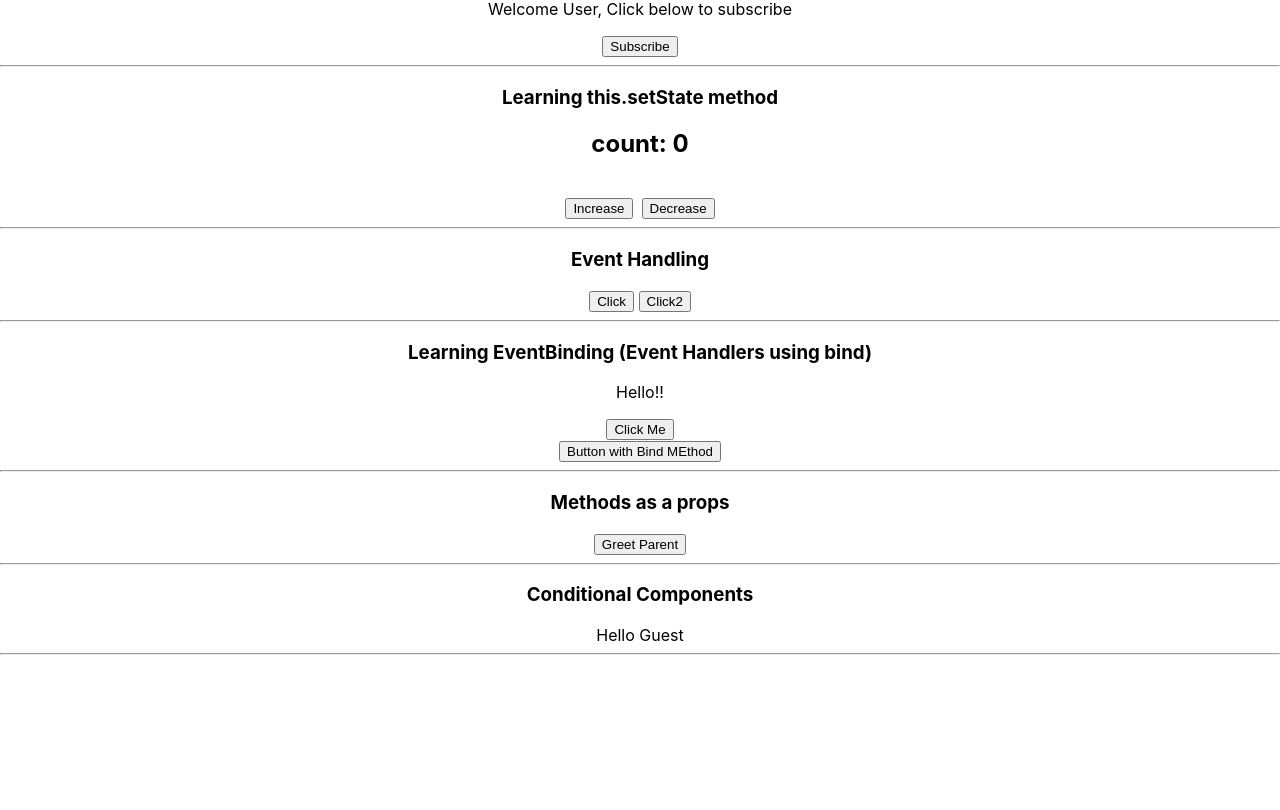
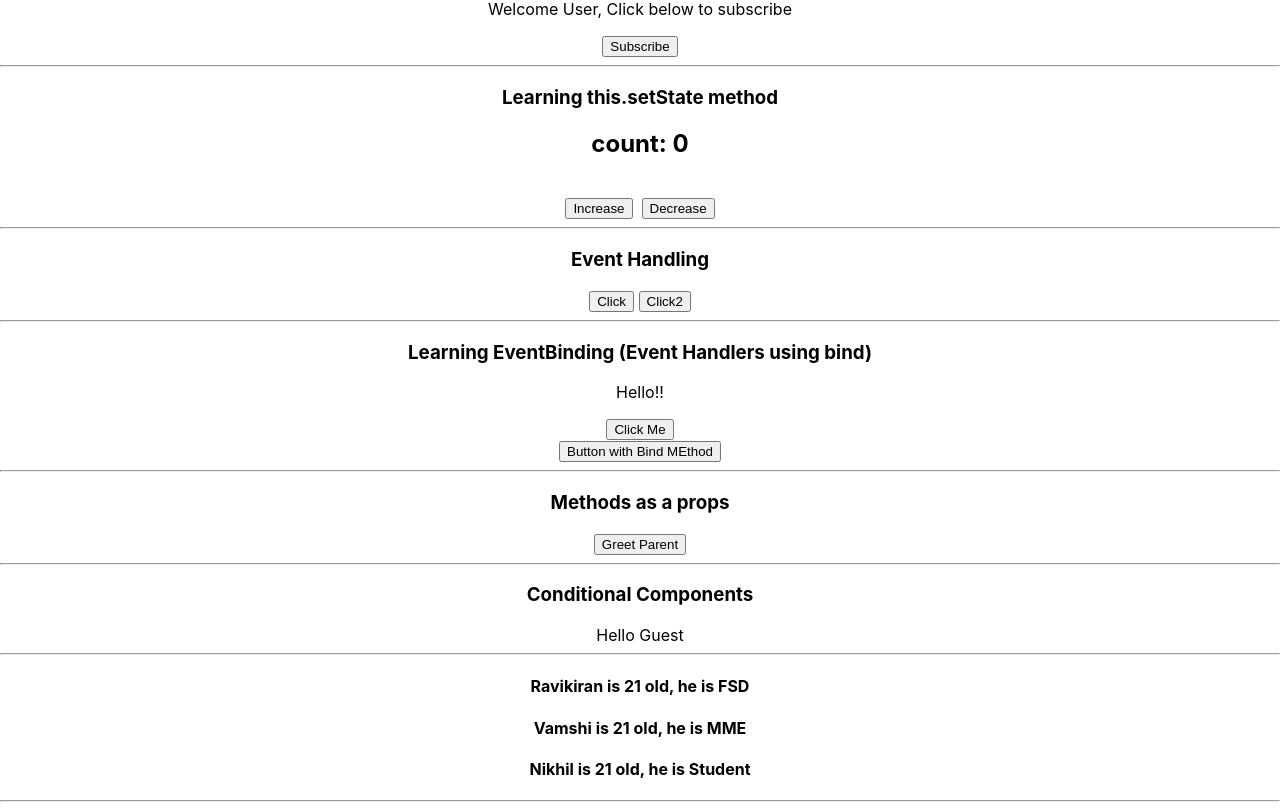
Before and after one commit to kirannani168/LearningReactJS, a React (Create React App) app: page / in a window 1280 px wide. Shown: the part 438-1248 px from the top of the page. Before the commit the page ends 1101 px from the top, so only its background shows below. Built offline with nearby package versions, Linux system fonts and the light colour scheme.

Commit message:
Map() Method: Namelist.js
Map() method using two components NameList.js & PersonList.js

```diff
--- a/src/App.js
+++ b/src/App.js
@@ -7,6 +7,7 @@ import EventBinding from './Components/EventBinding';
 import EventHandling from './Components/EventHandling';
 import Greet from './Components/Greet';
 import Message from './Components/Message';
+import NameList from './Components/NameList';
 import ParentComponent from './Components/ParentComponent';
 import UserGreeting from './Components/UserGreeting';
 import Welcome from './Components/Welcome';
@@ -36,6 +37,8 @@ class App extends Component {
         <hr/>
         <UserGreeting/>
         <hr/>
+        <NameList/>
+        <hr/>
       </div>
     )
   }
--- /dev/null
+++ b/src/Components/NameList.js
@@ -0,0 +1,56 @@
+import React from 'react'
+import Person from './Person'
+
+function NameList() {
+    // const names = ["Ravi", "Kiran", "Reddy"]
+    // return (
+    //     <div>
+    //         <h3>Using maps</h3>
+    //         {/* <h5>{names[0]}</h5>
+    //     <h5>{names[1]}</h5>
+    //     <h5>{names[2]}</h5> */}
+
+    //         {
+    //             names.map(item => <h5>{item}</h5>)
+    //         }
+    //     </div>
+    // )
+
+
+
+    // const names = ["Burra", "Vamshi", "Goud"]
+    // const namesList = names.map(itm => <h5>{itm}</h5>)
+    // return <div key={1}>{namesList}</div>
+
+    const persons = [
+        {
+            id:1,
+            name: "Ravikiran",
+            age:21,
+            role: "FSD"
+        },
+        {
+            id:2,
+            name: "Vamshi",
+            age:21,
+            role: "MME"
+        },
+        {
+            id:2,
+            name: "Nikhil",
+            age:21,
+            role: "Student"
+        }
+    ]
+    //rendered in person.js file
+    // const personsList = persons.map(person=>(
+    //     <div>{person.name} is {person.age} old & he is {person.role}</div>
+    // ))
+
+    const personList = persons.map(person => (
+        <Person person = {person}/>
+    ))
+    return <div>{personList}</div>
+}
+
+export default NameList
--- /dev/null
+++ b/src/Components/Person.js
@@ -0,0 +1,11 @@
+import React from 'react'
+
+function Person({person}) {
+  return (
+    <div>
+        <h4>{person.name} is {person.age} old, he is {person.role}</h4>
+    </div>
+  )
+}
+
+export default Person
```
